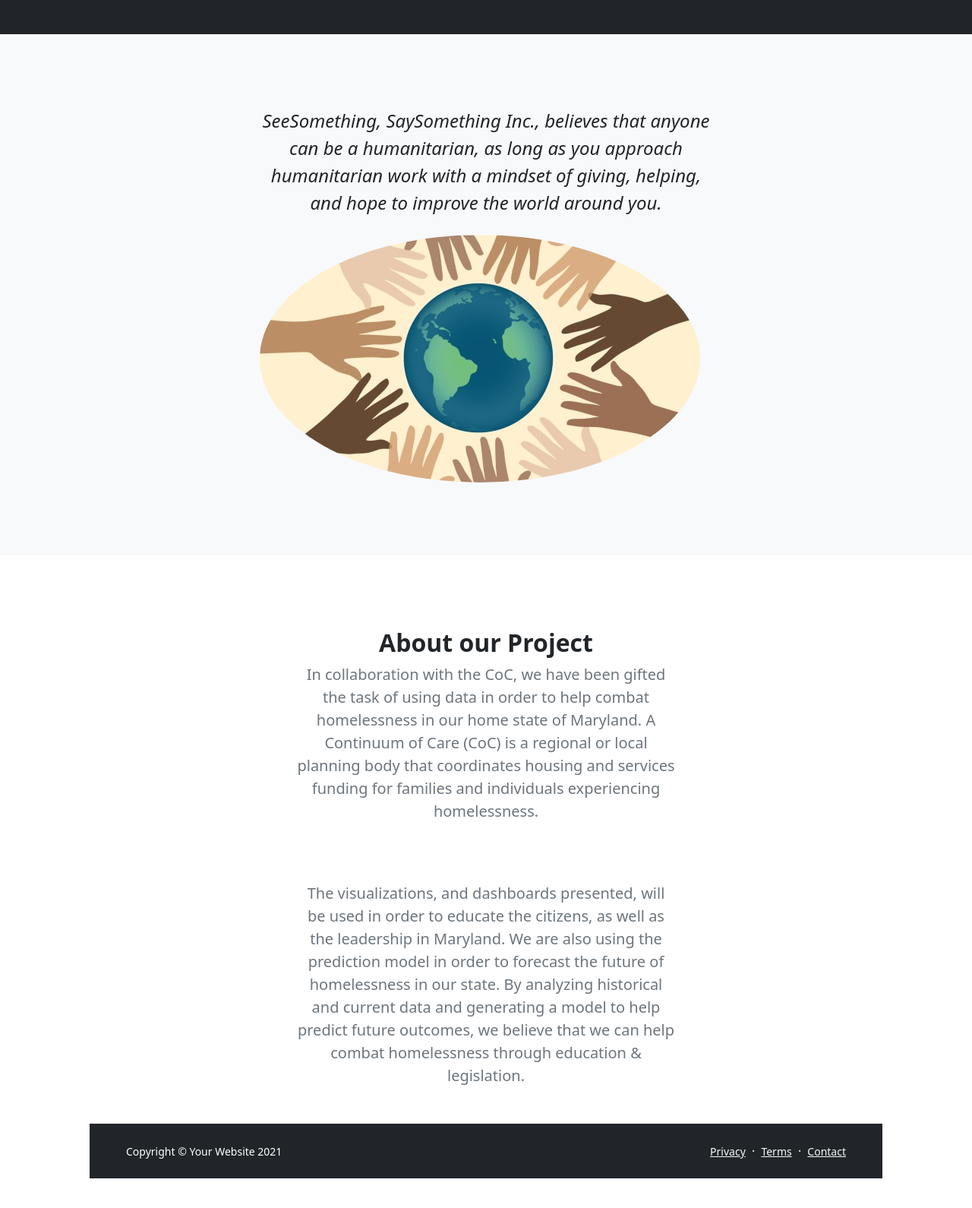
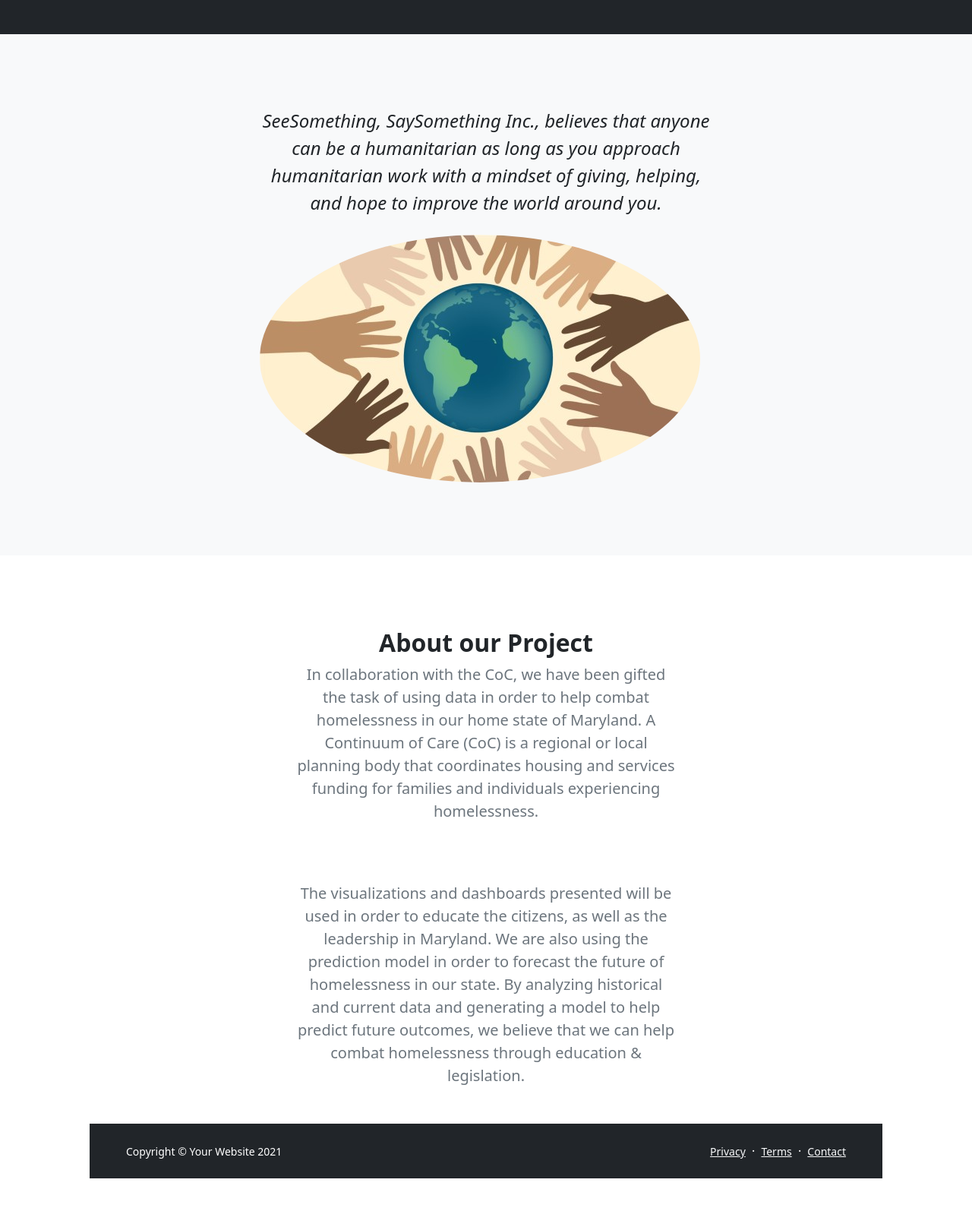
Before and after one commit to arieldunn/machine_learning_project, a plain HTML site: page static/index.html in a window 1280 px wide. Shown: the part 486-2076 px from the top of the page at 76% size. Drawn offline with nearby package versions, Linux system fonts and the light colour scheme.

Commit message:
Update index.html

```diff
--- a/static/index.html
+++ b/static/index.html
@@ -70,7 +70,7 @@
                     <div class="row gx-5 justify-content-center">
                         <div class="col-lg-10 col-xl-7">
                             <div class="text-center">
-                                <div class="fs-4 mb-4 fst-italic">SeeSomething, SaySomething Inc., believes that anyone can be a humanitarian, as long as you approach humanitarian work with a mindset of giving, helping, and hope to improve the world around you. </div>
+                                <div class="fs-4 mb-4 fst-italic">SeeSomething, SaySomething Inc., believes that anyone can be a humanitarian as long as you approach humanitarian work with a mindset of giving, helping, and hope to improve the world around you. </div>
                                 <div class="d-flex align-items-center justify-content-center">
                                     <img class="rounded-circle me-3" src="../static/pics/HumanitarianPic.jpeg" alt="..." />
 
@@ -91,7 +91,7 @@
                                 <p class="lead fw-normal text-muted mb-5">In collaboration with the CoC, we have been gifted the task of using data in order to help combat homelessness in our home state of Maryland. A Continuum of Care (CoC) is a regional or local planning body that coordinates housing and services funding for families and individuals experiencing homelessness.
                                 <br>
                                 </br>
-                                <p class="lead fw-normal text-muted mb-5">The visualizations, and dashboards presented, will be used in order to educate the citizens, as well as the leadership in Maryland. We are also using the prediction model in order to forecast the future of homelessness in our state. By analyzing historical and current data and generating a model to help predict future outcomes, we believe that we can help combat homelessness through education & legislation. </p>
+                                <p class="lead fw-normal text-muted mb-5">The visualizations and dashboards presented will be used in order to educate the citizens, as well as the leadership in Maryland. We are also using the prediction model in order to forecast the future of homelessness in our state. By analyzing historical and current data and generating a model to help predict future outcomes, we believe that we can help combat homelessness through education & legislation. </p>
                             </div>
                         </div>
                     </div>
```
